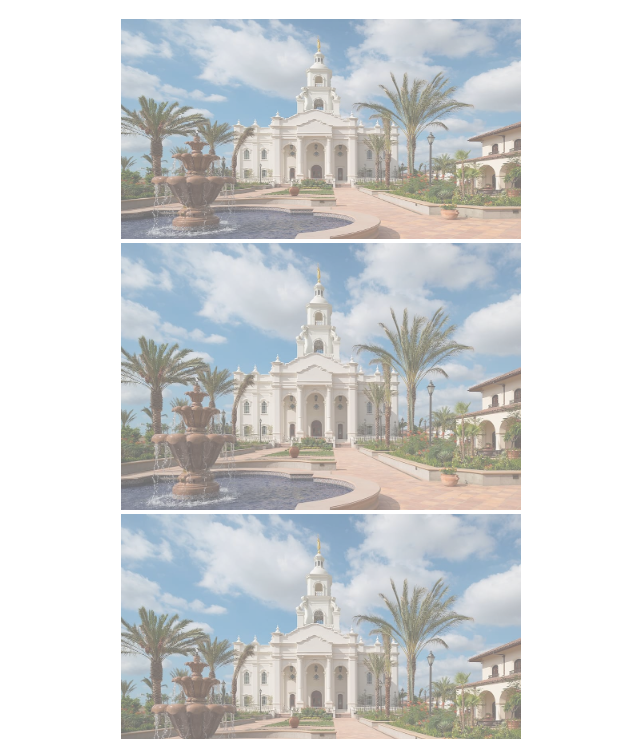
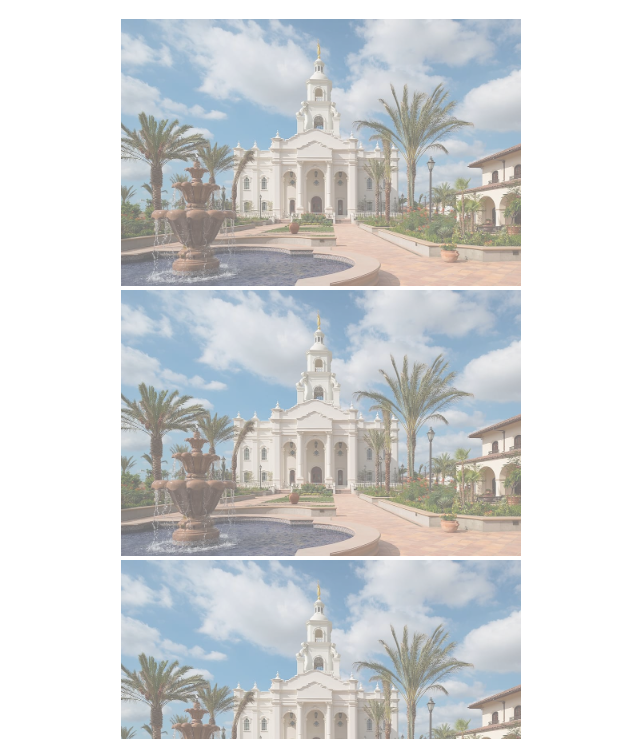
Before and after one commit to Inocente91/wdd131, a plain HTML site: page week04/lazyload.html in a window 1280 px wide. Shown: the part 61-800 px from the top of the page, without its empty margins (319-959 px from the left). Drawn offline with Linux system fonts and the light colour scheme.

Commit message:
take height off

```diff
--- a/week04/lazyload.html
+++ b/week04/lazyload.html
@@ -16,7 +16,7 @@
 
   <main>
     <picture>
-        <img src="images/tijuana-temple.jpg" alt="Temple of Tijuana Baja California" loading="lazy" width="350" height="220">
+        <img src="images/tijuana-temple.jpg" alt="Temple of Tijuana Baja California" loading="lazy" width="350">
     </picture>
     <picture>
        <img src="images/tijuana-temple.jpg" alt="Temple of Tijuana Baja California" loading="lazy" width="350">
```
